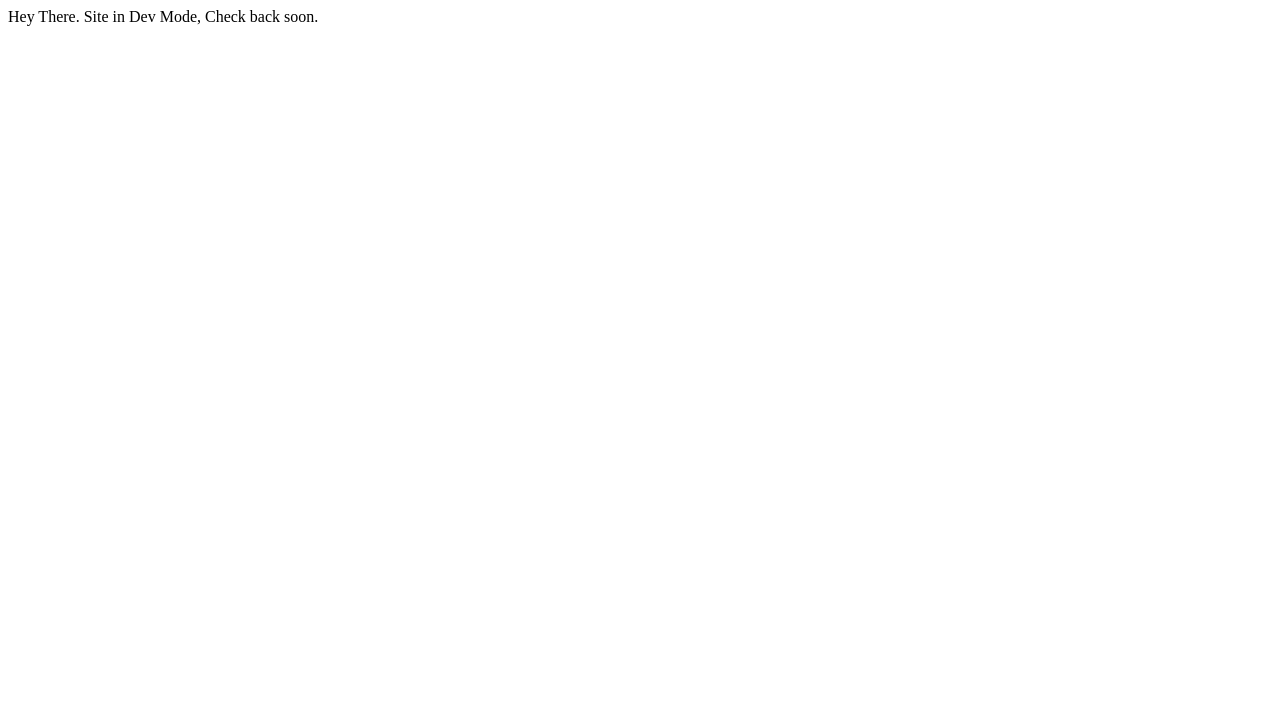
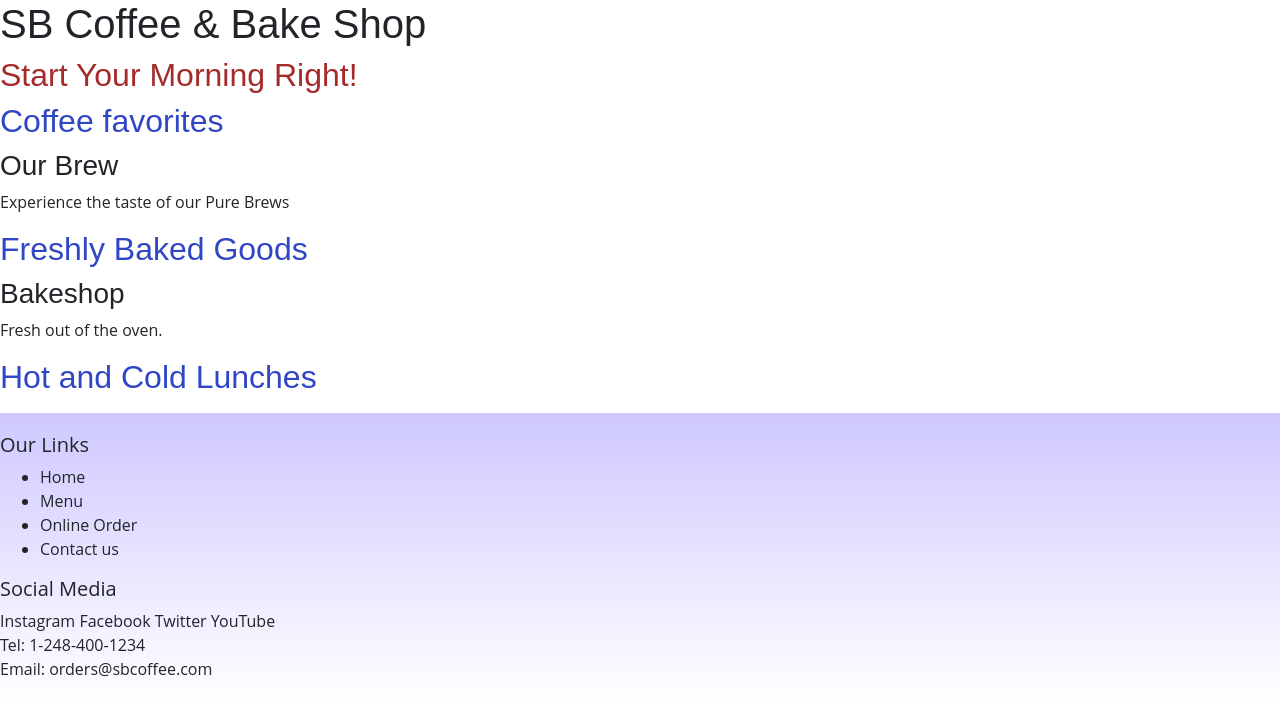
Before and after one commit to RebeccaOlatunde/CoffeeShopSite, a website: page index.html in a window 1280 px wide. Drawn offline with nearby package versions, Linux system fonts and the light colour scheme.

Commit message:
Solo project start-up

```diff
--- /dev/null
+++ b/css/styles.css
@@ -0,0 +1,56 @@
+body {
+    font-family: "Open Sans", sans-serif;
+}
+
+h1, h2, h3 {
+    font-family: Arial, Helvetica, sans-serif;
+}
+
+h2 {
+    color: #3046C5;
+}
+
+header h2 {
+    color: brown;
+}
+
+footer {
+    background-image: linear-gradient(#CEC8FF, white);
+    padding: 20px 0;
+}
+
+.navbar {
+     background-color: brown;
+}
+
+.jumbotron {
+    padding: 30px;
+    background-image: linear-gradient(to right, #5637DD, #3046C5, #60106B);
+    color: white;
+    margin: 0;
+}
+
+.row-content {
+    padding: 50px 0;
+    border-bottom: 1px ridge;
+    min-height: 200px;
+}
+
+.site-footer{
+    background-image: linear-gradient(#CEC8FF, white);
+    padding: 20px 0;
+}
+
+a, a:hover {
+    color: inherit;
+    text-decoration: none;
+  }
+
+.carousel-caption {
+    background-color: rgba(0, 0, 0, 0.5);
+}
+
+
+.carousel {
+    border: solid #5637DD;
+}
--- a/index.html
+++ b/index.html
@@ -2,12 +2,60 @@
 <html lang="en">
 <head>
     <meta charset="UTF-8">
-    <meta http-equiv="X-UA-Compatible" content="IE=edge">
     <meta name="viewport" content="width=device-width, initial-scale=1.0">
+    <link rel="stylesheet" href="node_modules/bootstrap/dist/css/bootstrap.min.css"/>
+    <link rel="stylesheet" href="node_modules/bootstrap-social/bootstrap-social.css"/>
+    <link rel="stylesheet" href="css/styles.css">
     <title>SB Coffee & Bake Shop</title>
 </head>
 <body>
-    Hey There. Site in Dev Mode, Check back soon.
+
+    <header>
+        <div>
+            <h1>SB Coffee & Bake Shop</h1>
+            <h2>Start Your Morning Right!</h2>
+        </div>
+    </header>
+
+    <div>
+        <h2>Coffee favorites</h2>
+        <h3>Our Brew</h3>
+        <p>Experience the taste of our Pure Brews</p>
+    </div>
+
+    <div>
+        <h2>Freshly Baked Goods</h2>
+        <h3>Bakeshop</h3>
+        <p>Fresh out of the oven.</p>
+    </div>
+
+    <div>
+        <h2>Hot and Cold Lunches</h2>
+        <p></p>
+    </div>
+
+    <footer>
+        <div>
+            <h5>Our Links</h5>
+            <ul>
+                <li><a href="#">Home</a></li>
+                <li><a href="#">Menu</a></li>
+                <li><a href="#">Online Order</a></li>
+                <li><a href="#">Contact us</a></li>
+            </ul>
+        </div>
+        <div>
+            <h5>Social Media</h5>
+            <a href="http://instagram.com/">Instagram</a>
+            <a href="http://facebook.com/">Facebook</a>
+            <a href="http://twitter.com/">Twitter</a>
+            <a href="http://youtube.com/">YouTube</a>
+        </div>
+        <div>
+            Tel: 1-248-400-1234<br />
+            Email: orders@sbcoffee.com
+        </div>
+    </footer>
 
 </body>
 </html>
--- a/package.json
+++ b/package.json
@@ -12,5 +12,10 @@
   "license": "ISC",
   "devDependencies": {
     "lite-server": "^2.6.1"
+  },
+  "dependencies": {
+    "bootstrap": "^4.5.2",
+    "jquery": "^3.5.1",
+    "popper.js": "^1.16.1"
   }
 }
```
Also changed, not shown: contactus.html (added), img/coffeecup.png (added), menu.html (added), orderonline.html (added), 1 other file.
